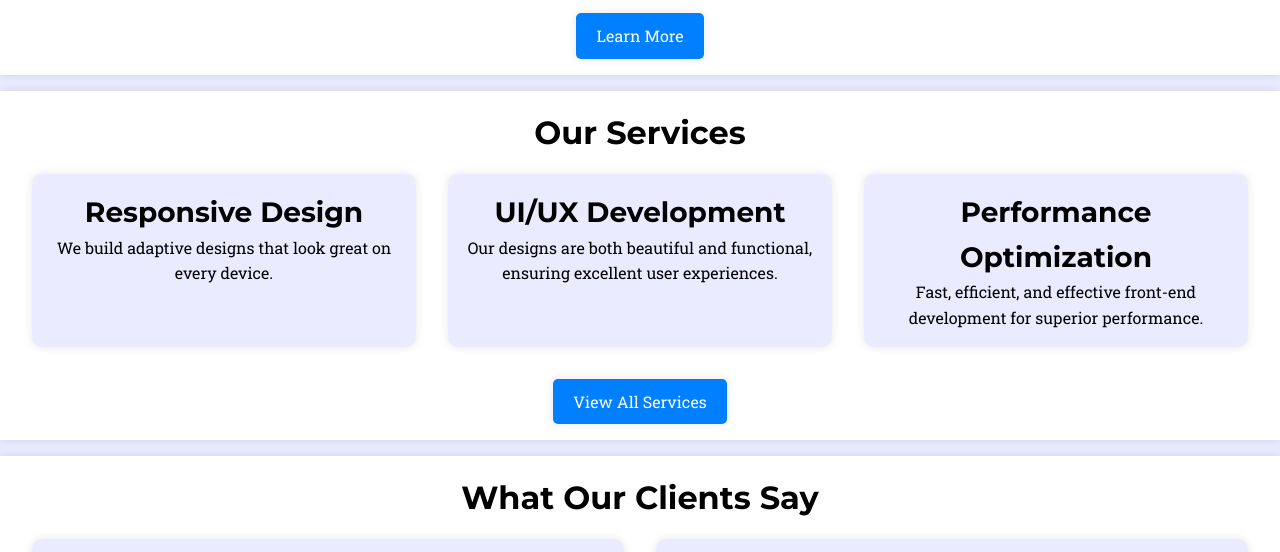
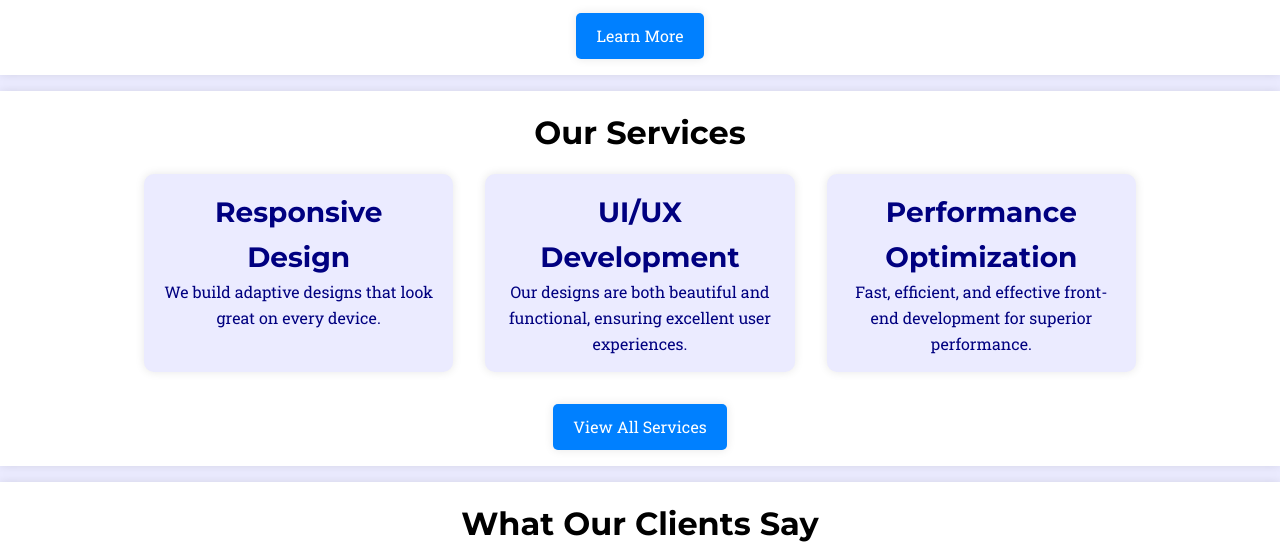
Before and after one commit to xenizant/xenizant.github.io, a plain HTML site: page index.html in a window 1280 px wide. Shown: the part 624-1176 px from the top of the page. Drawn offline with Linux system fonts and the light colour scheme.

Commit message:
Unimportant

```diff
--- a/style.css
+++ b/style.css
@@ -77,19 +77,22 @@ h6 {font-size: 1em;}
     background-color: var(--color-white);
     box-shadow: 0 0 10px rgba(0, 0, 0, 0.1);
     margin: 1em 0 0;
-    padding: 1em;
+    padding: 1em 10%;
 }
 
 .card {
     background-color: var(--color-light);
     border-radius: 10px;
     box-shadow: 0 0 10px rgba(0, 0, 0, 0.1);
+    color: var(--color-navy);
     margin-top: 1em;
     padding: 1em;
 }
 
 .services__items, .testimonials__items {
     display: flex;
+    margin: auto;
+    overflow: auto;
 }
 
 .services__item, .testimonials__item {
```
Also changed, not shown: index.html (+9 -3 lines).
